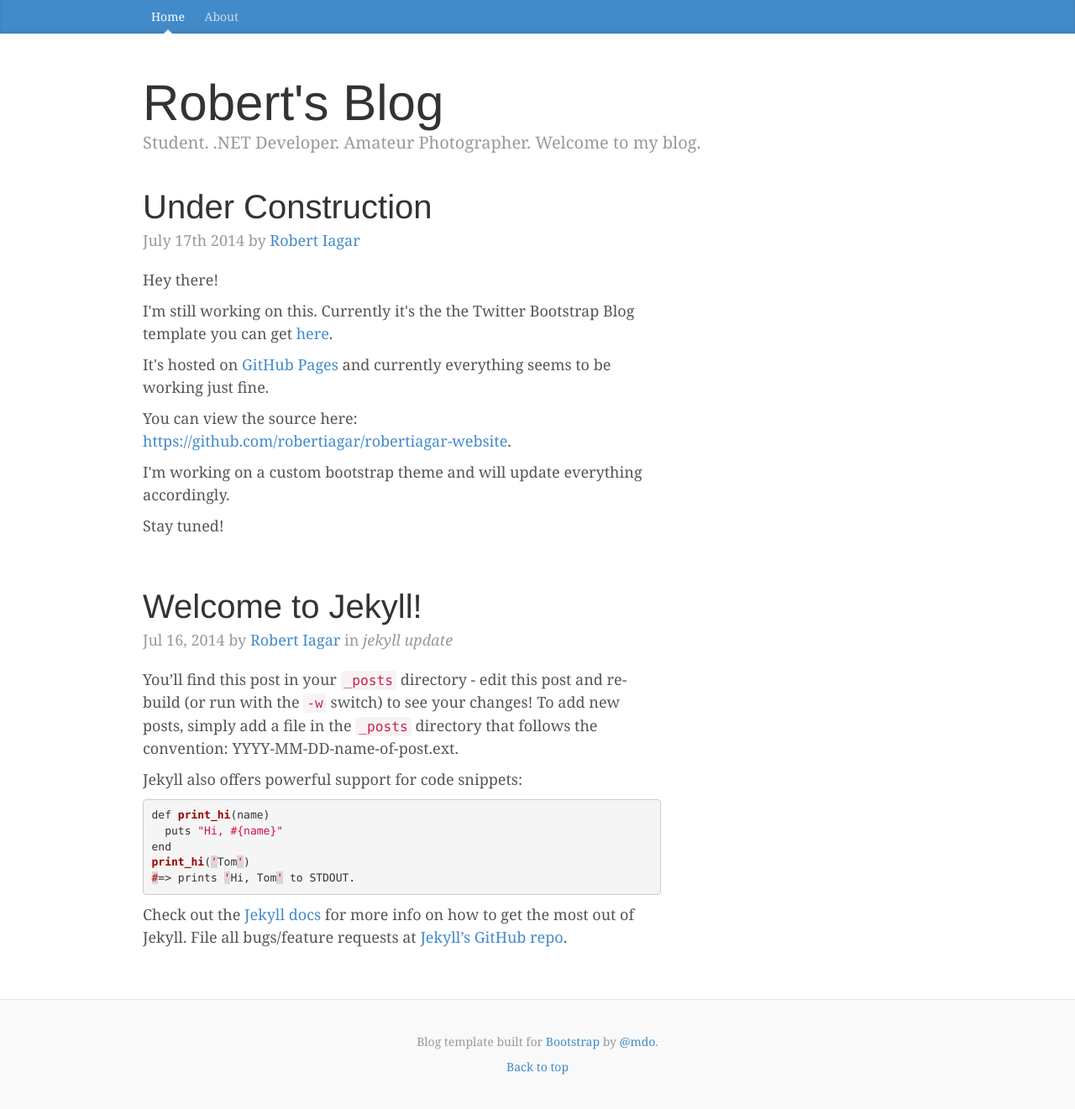
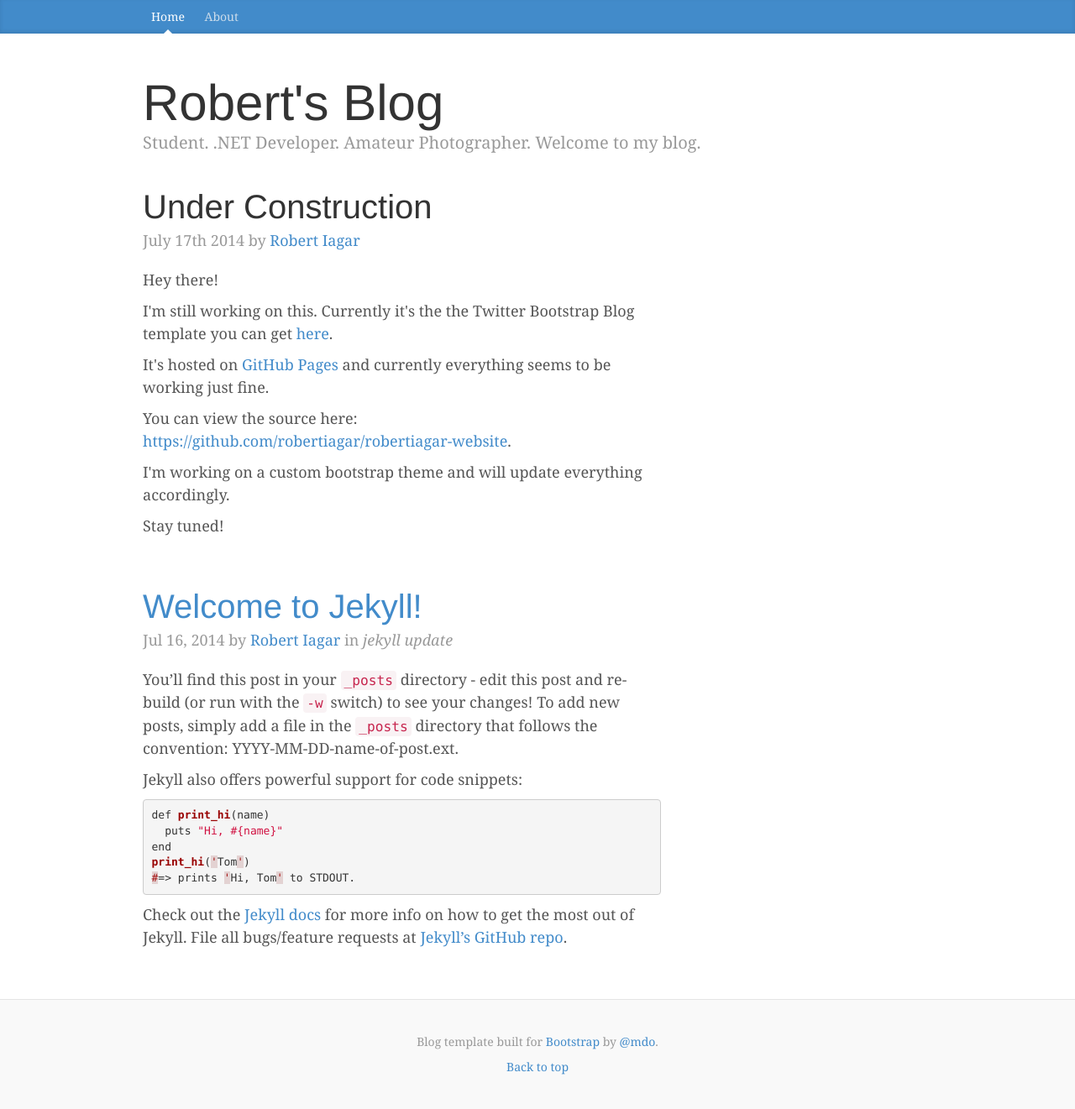
Before and after one commit to robertiagar/robertiagar.com, a Jekyll site: the page built from index.html, in a window 1280 px wide. Shown: the whole page at 84% size. Built offline with Jekyll 4.4.1, drawn with Linux system fonts in a browser that asks for light colours; nearby versions of some CDN libraries; a style sheet for code colours, icons or effects is not loaded.

Commit message:
Added link to post title.

```diff
--- a/index.html
+++ b/index.html
@@ -23,7 +23,7 @@
 	</div>
     {% for post in site.posts %}
     <div class="blog-post">
-      <h2 class="blog-post-title">{{ post.title }}</h2>
+      <h2 class="blog-post-title"><a href="{{post.url}}">{{ post.title }}</a></h2>
       <p class="blog-post-meta">{{ post.date | date: "%b %-d, %Y"}} by <a href="{{ post.email | prepend: "mailto:"}}">{{ post.author }}</a> in {% for category in post.categories %}
         <em>{{ category }}</em>
       {% endfor %}</p>
```
